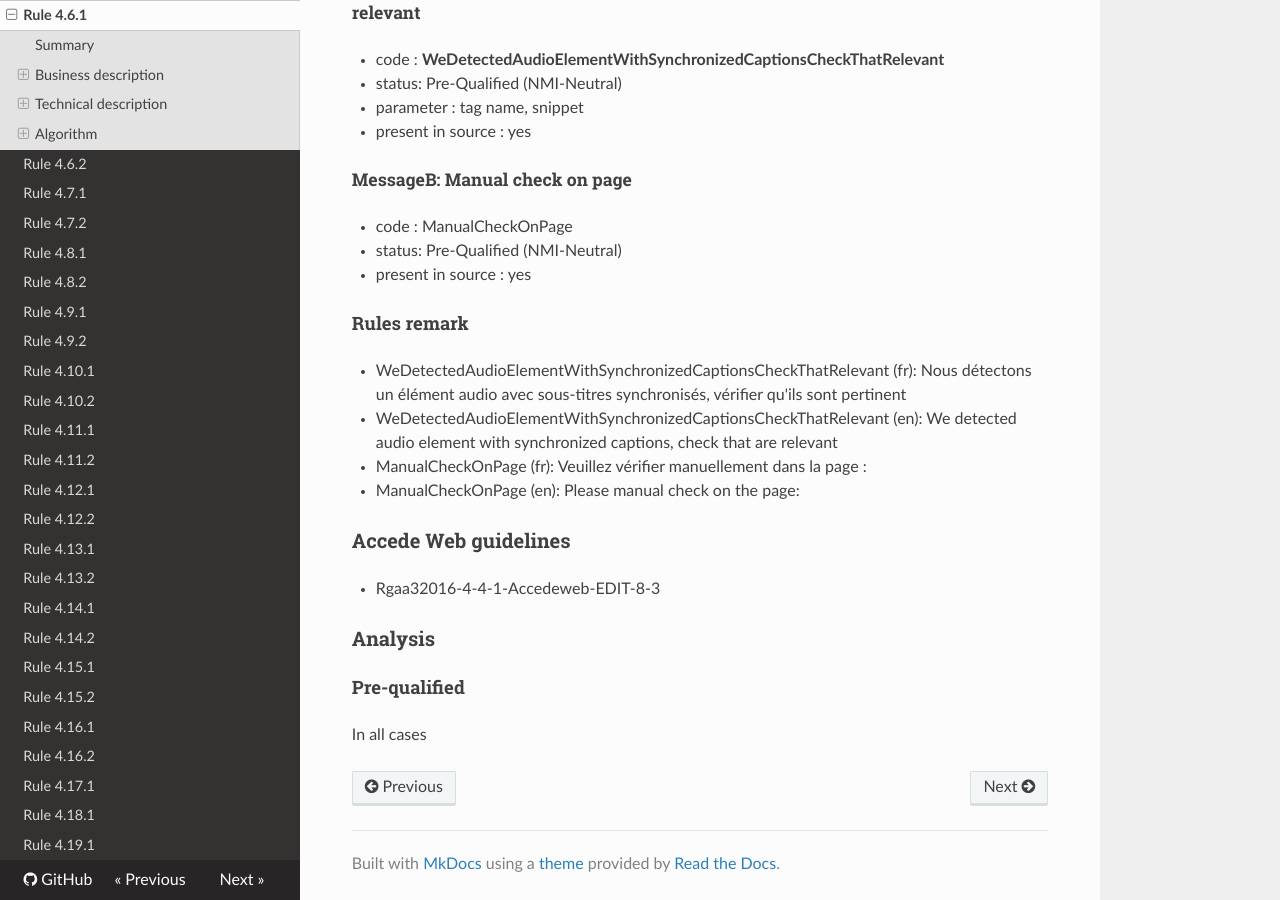
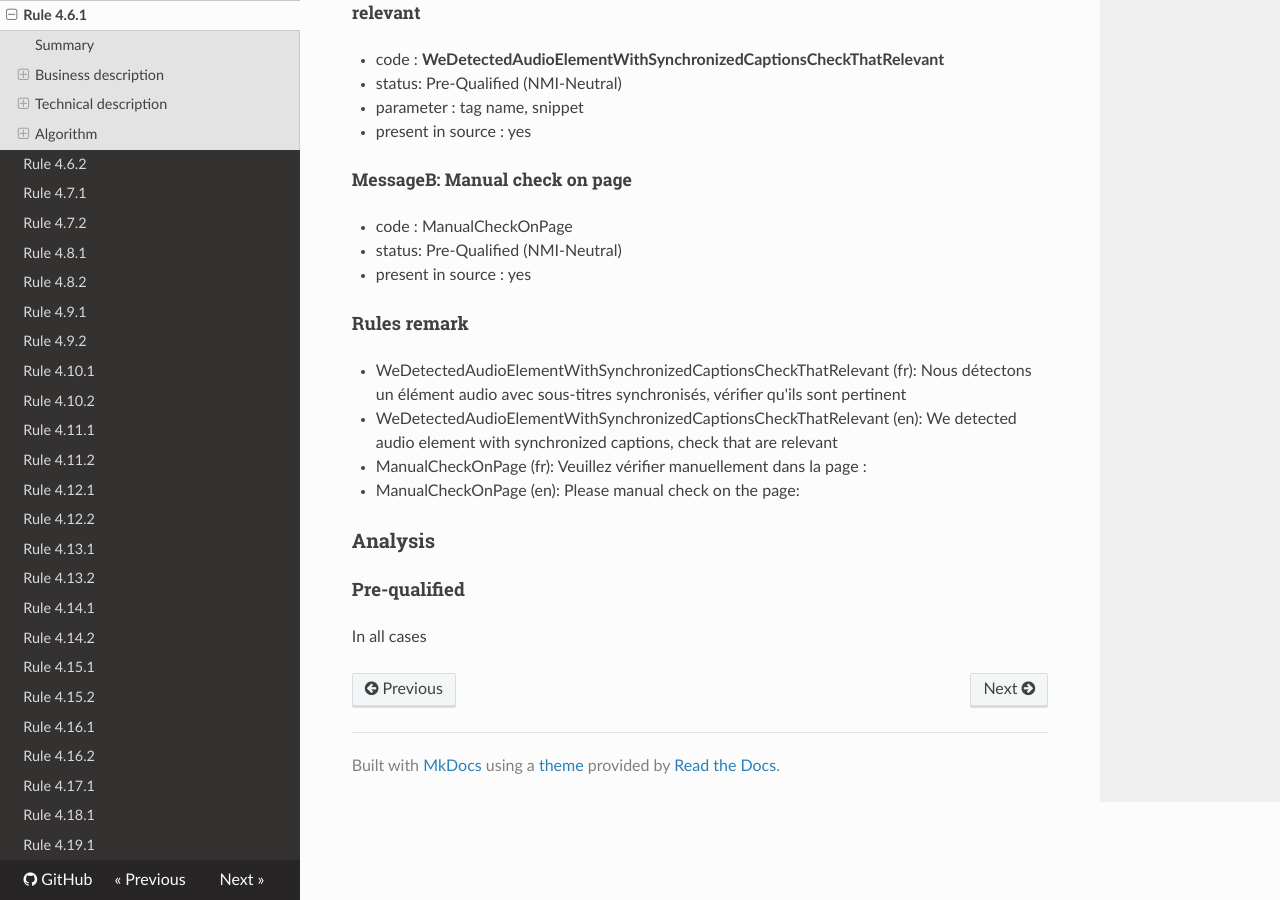
Before and after one commit to Tanaguru/RGAA3-2016, an MkDocs documentation site: the page built from docs/Rule-4-6-1.md, in a window 1280 px wide and 900 px high, scrolled down 1526 px. Built offline with MkDocs 1.6.1, drawn with Linux system fonts in a browser that asks for light colours; nearby versions of some CDN libraries; old or Windows-style settings are respelled for this version of MkDocs.

```diff
--- a/docs/Rule-4-6-1.md
+++ b/docs/Rule-4-6-1.md
@@ -14,7 +14,7 @@
 
 ### Description
 
-Chaque <a href="http://references.modernisation.gouv.fr/referentiel-technique-0#mMediaTemp">m&eacute;dia temporel</a> seulement audio en direct v&eacute;rifie-t-il une de ces conditions ?
+Chaque <a href="http://references.modernisation.gouv.fr/rgaa/glossaire.html#mdia-temporel-type-son-vido-et-synchronis">m&eacute;dia temporel</a> seulement audio en direct v&eacute;rifie-t-il une de ces conditions ?
 
  *  Les <a href="http://references.modernisation.gouv.fr/rgaa/glossaire.html#soustitres-synchroniss-objet-multimdia">sous-titres synchronis&eacute;s</a> sont pertinents
  *  Les <a href="http://references.modernisation.gouv.fr/rgaa/glossaire.html#soustitres-synchroniss-objet-multimdia">sous-titres synchronis&eacute;s</a> de la version alternative sont pertinents
@@ -75,10 +75,6 @@ If **Set1** is empty, raise a MessageB
  * ManualCheckOnPage (fr): Veuillez v&eacute;rifier manuellement dans la page :
  * ManualCheckOnPage (en): Please manual check on the page:
 
-### Accede Web guidelines
-
- * Rgaa32016-4-4-1-Accedeweb-EDIT-8-3
-
 ### Analysis
 
 #### Pre-qualified
```
Also changed, not shown: 3 other files.
